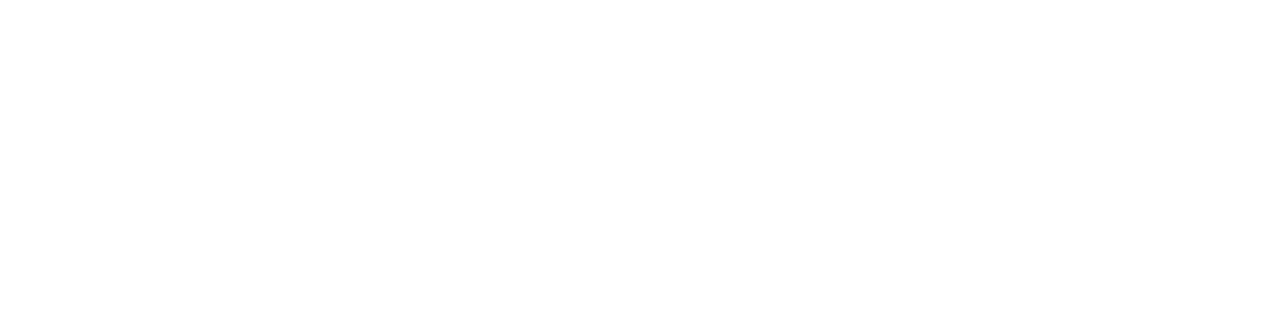
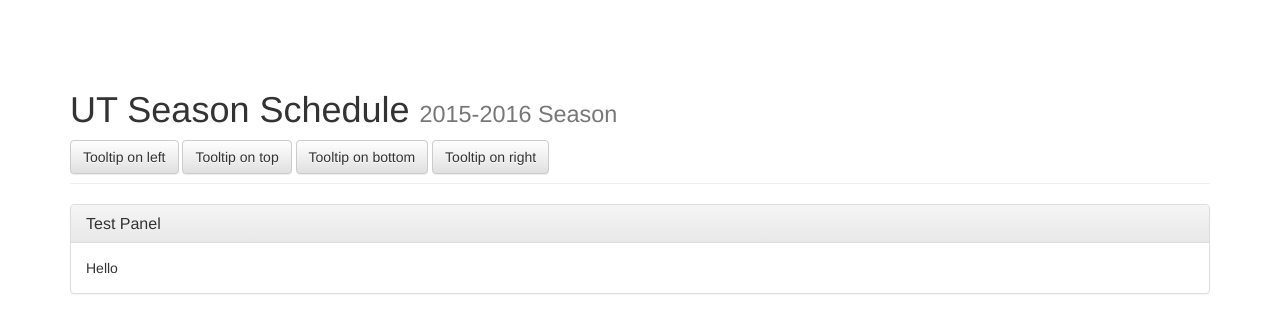
Before and after one commit to eleanordearman/bootstrap-test, a plain HTML site: page index.html in a window 1280 px wide. Drawn offline with nearby package versions, Linux system fonts and the light colour scheme.

Commit message:
Add some buttons, header

```diff
--- a/index.html
+++ b/index.html
@@ -4,6 +4,7 @@
 <!--[if IE 8]>         <html class="no-js lt-ie9" lang=""> <![endif]-->
 <!--[if gt IE 8]><!--> <html class="no-js" lang=""> <!--<![endif]-->
     <head>
+
         <meta charset="utf-8">
         <meta http-equiv="X-UA-Compatible" content="IE=edge,chrome=1">
         <title></title>
@@ -23,7 +24,27 @@
         <script src="js/vendor/modernizr-2.8.3-respond-1.4.2.min.js"></script>
     </head>
     <body>
-      <script src="//ajax.googleapis.com/ajax/libs/jquery/1.11.2/jquery.min.js"></script>
+     <div class="container">
+       <div class="page-header">
+        <h1>UT Season Schedule <small>2015-2016 Season</small></h1>
+        <button type="button" class="btn btn-default" data-toggle="tooltip" data-placement="left" title="Tooltip on left">Tooltip on left</button>
+
+        <button type="button" class="btn btn-default" data-toggle="tooltip" data-placement="top" title="Tooltip on top">Tooltip on top</button>
+
+        <button type="button" class="btn btn-default" data-toggle="tooltip" data-placement="bottom" title="Tooltip on bottom">Tooltip on bottom</button>
+
+        <button type="button" class="btn btn-default" data-toggle="tooltip" data-placement="right" title="Tooltip on right">Tooltip on right</button>
+       </div>
+      <div class="panel panel-default">
+       <div class="panel-heading">
+         <h3 class="panel-title">Test Panel</h3>
+       </div>
+      <div class="panel-body">
+    Hello
+  </div>
+</div>
+     </div>
+      <script src="http://ajax.googleapis.com/ajax/libs/jquery/1.11.2/jquery.min.js"></script>
         <script>window.jQuery || document.write('<script src="js/vendor/jquery-1.11.2.min.js"><\/script>')</script>
 
         <script src="js/vendor/bootstrap.min.js"></script>
```
